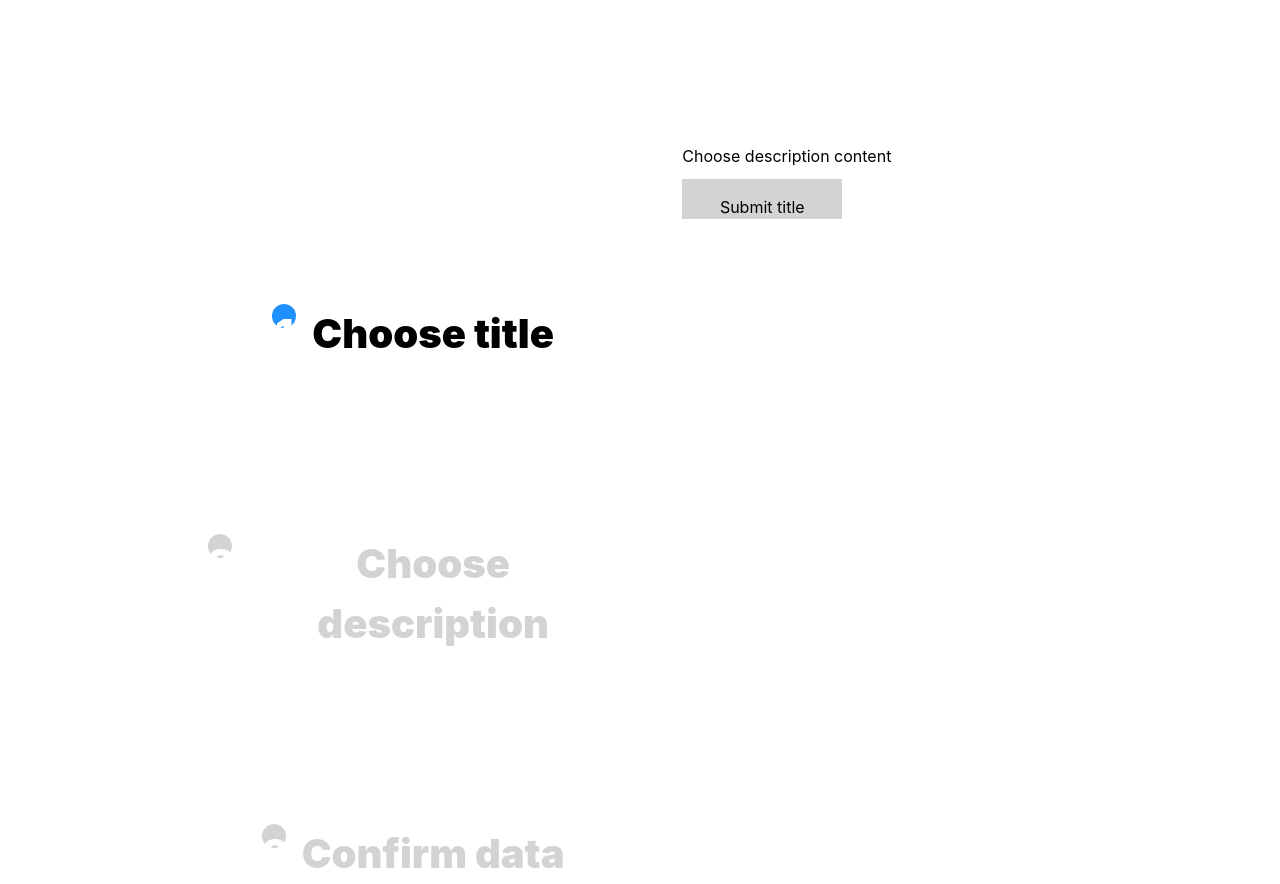
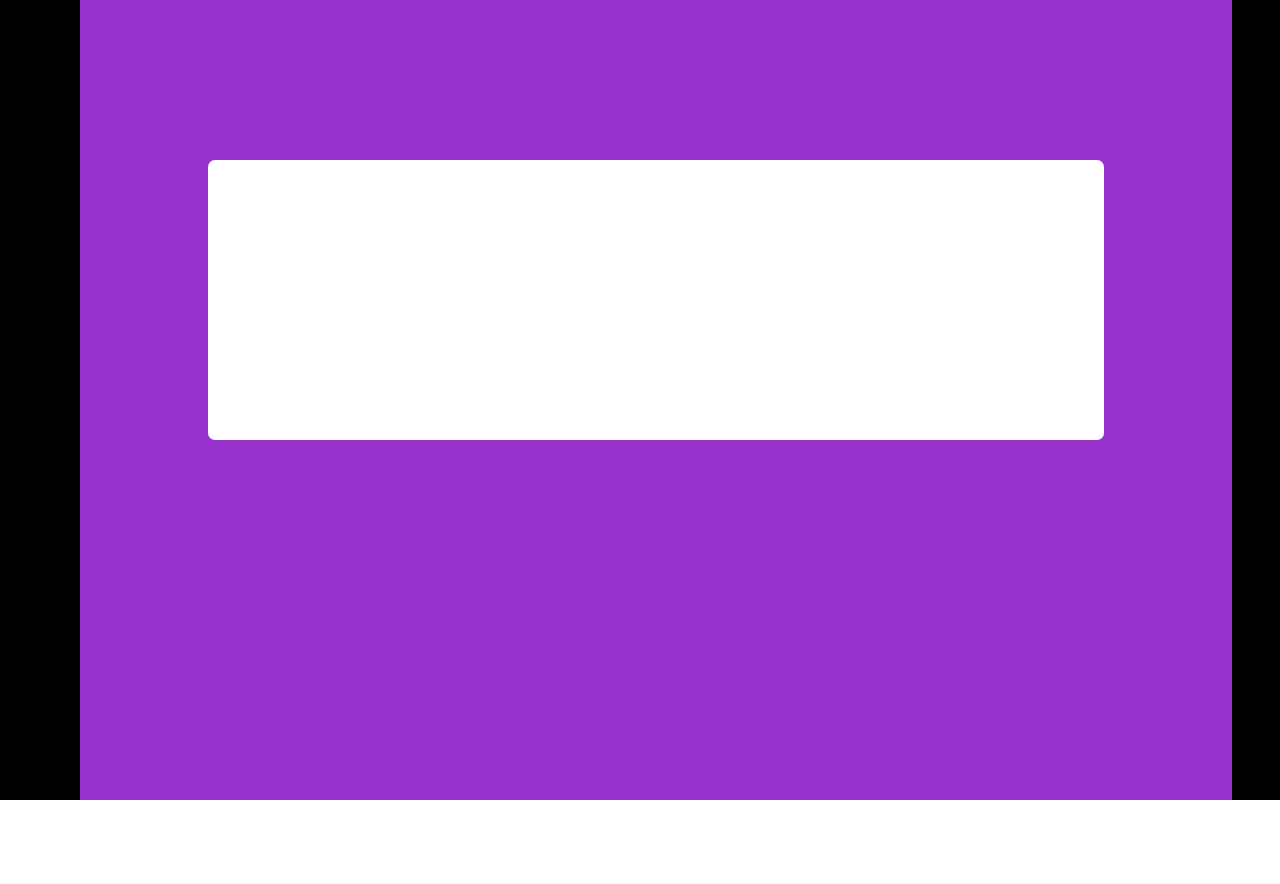
Before and after one commit to incredible92/reactLoops, a React (Create React App) app: page /loop1-step4 in a window 1280 px wide. After the commit the page ends 800 px from the top, so only its background shows below. Built offline with nearby package versions, Linux system fonts and the light colour scheme.

Commit message:
fix: Styles error

```diff
--- a/src/components/loop1/Step4/Data.jsx
+++ b/src/components/loop1/Step4/Data.jsx
@@ -4,32 +4,9 @@ import "./Data.scss";
 
 function Data() {
   return (
-    <div>
-      <div class="container">
-        <div class="wrapper-1">
-          <div class="content">
-            <div class="one">1</div>
-            <span class="title">Choose title</span>
-          </div>
-
-          <div class="content">
-            <div class="two">2</div>
-            <span class="description">Choose description</span>
-          </div>
-
-          <div class="content">
-            <div class="three">3</div>
-            <span class="data">Confirm data</span>
-          </div>
-        </div>
-
-        <div class="wrapper-2">
-          <span class="choose">Choose description content</span>
-          <div class="submission">
-            {/* <span class="back">Back</span> */}
-            <span class="submit">Submit title</span>
-          </div>
-        </div>
+    <div className="bg4">
+      <div className="dataWrap">
+        <div className="container"></div>
       </div>
     </div>
   );
--- a/src/components/loop1/Step4/Data.scss
+++ b/src/components/loop1/Step4/Data.scss
@@ -1,6 +1,21 @@
+.bg4 {
+  height: 100vh;
+  width: 100%;
+  background-color: black;
+  color: white;
 
-
+}
+.dataWrap {
+  position: relative;
+  width: 90%;
+  height: 100vh;
+  margin-left: 5rem;
+  background-color: #9932CC;
+}
 .container {
+  position: absolute;
+  top: 3rem;
+  left: 8rem;
   background-color: white;
   width: 70vw;
   height: 35vh;
@@ -9,88 +24,79 @@
   border-radius: 7px;
 }
 
-.container {
-  display: flex;
-}
 
-.wrapper-1 {
-  margin: 1rem;
-  padding-top: 1rem;
-  width: 50vw;
-}
 
-.content {
-  display: flex;
-  margin-bottom: 10px;
-}
+// .wrapper-1 {
+//   margin: 1rem;
+//   padding-top: 1rem;
+//   width: 50vw;
+// }
 
-.one {
-  background-color: #1e90ff;
-  color: white;
-  border-radius: 50%;
-  width: 1.5rem;
-  height: 1.5rem;
-  text-align: center;
-}
+// .content {
+//   display: flex;
+//   margin-bottom: 10px;
+// }
 
-.two {
-  background-color: lightgrey;
-  color: white;
-  border-radius: 50%;
-  width: 1.5rem;
-  height: 1.5rem;
-  text-align: center;
-}
+// .one {
+//   background-color: #1e90ff;
+//   color: white;
+//   border-radius: 50%;
+//   width: 1.5rem;
+//   height: 1.5rem;
+//   text-align: center;
+// }
 
-.three {
-  background-color: lightgrey;
-  color: white;
-  border-radius: 50%;
-  width: 1.5rem;
-  height: 1.5rem;
-  text-align: center;
-}
+// .two {
+//   background-color: lightgrey;
+//   color: white;
+//   border-radius: 50%;
+//   width: 1.5rem;
+//   height: 1.5rem;
+//   text-align: center;
+// }
 
-.wrapper-2 {
-  margin: 1rem;
-  padding-top: 1rem;
-  padding-left: 2rem;
-  width: 50vw;
-}
+// .three {
+//   background-color: lightgrey;
+//   color: white;
+//   border-radius: 50%;
+//   width: 1.5rem;
+//   height: 1.5rem;
+//   text-align: center;
+// }
 
-.submission {
-  display: flex;
-  margin-right: 12rem;
-  padding-top: 0.7rem;
-}
+// .wrapper-2 {
+//   margin: 1rem;
+//   padding-top: 1rem;
+//   padding-left: 2rem;
+//   width: 50vw;
+// }
 
-/* .back {
-  margin-right: 1rem;
-  background-color: lightgray;
-  width: 4rem;
-  height: 2.5rem;
-  text-align: center;
-  padding-top: 1rem;
-} */
+// .submission {
+//   display: flex;
+//   margin-right: 12rem;
+//   padding-top: 0.7rem;
+// }
 
-.submit {
-  background-color: lightgrey;
-  width: 10rem;
-  height: 2.5rem;
-  text-align: center;
-  padding-top: 1rem;
-}
 
-.title {
-  padding-left: 1rem;
-}
 
-.description {
-  padding-left: 1rem;
-  color: lightgrey;
-}
+// .submit {
+//   background-color: lightgrey;
+//   width: 10rem;
+//   height: 2.5rem;
+//   text-align: center;
+//   padding-top: 1rem;
+// }
 
-.data {
-  padding-left: 1rem;
-  color: lightgrey;
-}
+// .title {
+//   padding-left: 1rem;
+// }
+
+// .description {
+//   padding-left: 1rem;
+//   color: lightgrey;
+// }
+
+// .data {
+//   padding-left: 1rem;
+//   color: lightgrey;
+// }
```
